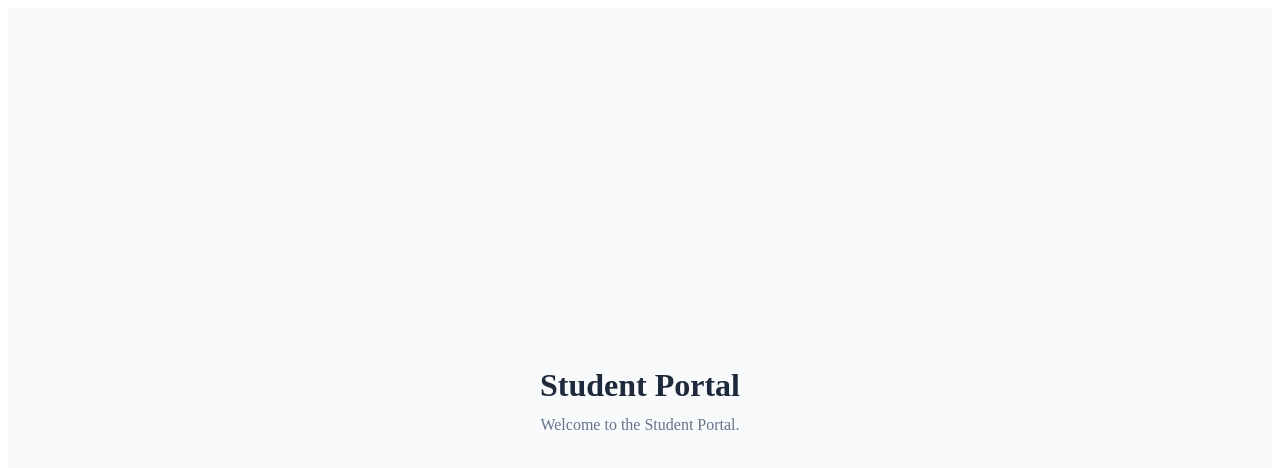
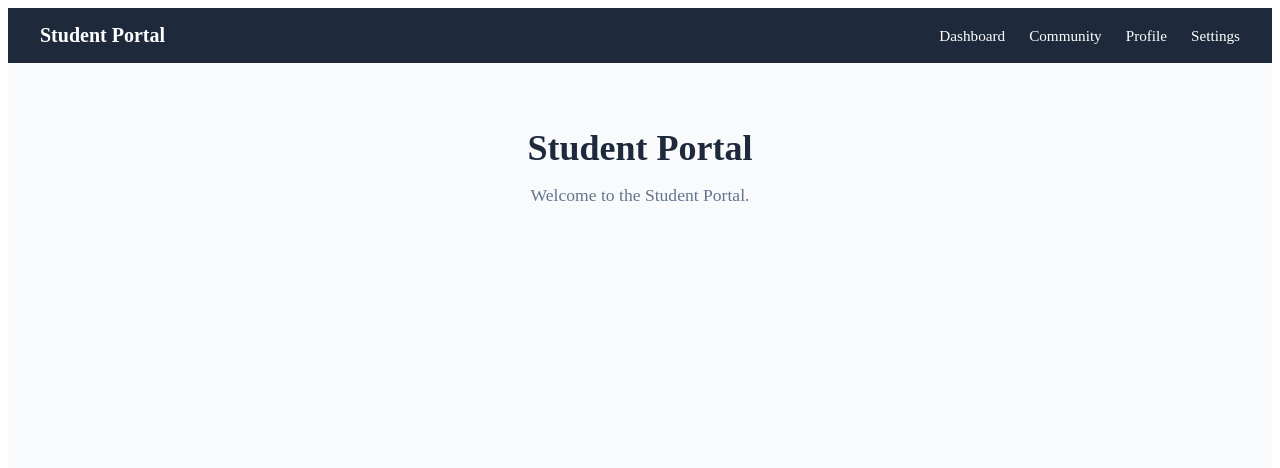
Before and after one commit to Sanjana-Venkatesan/student-portal, a React (Vite) app: page / in a window 1280 px wide. Shown: the top 468 px of the page. Built offline with nearby package versions, Linux system fonts and the light colour scheme.

Commit message:
Navbar aligment corrected

```diff
--- a/src/App.jsx
+++ b/src/App.jsx
@@ -1,32 +1,43 @@
+import Navbar from "./components/Navbar.jsx";
+
 function App() {
   const styles = {
-    container: {
+    app: {
       minHeight: "100vh",
-      display: "flex",
-      flexDirection: "column",
-      alignItems: "center",
-      justifyContent: "center",
       backgroundColor: "#f8fafc",
       color: "#1e293b",
     },
 
+    main: {
+      maxWidth: "1200px",
+      margin: "0 auto",
+      padding: "4rem 2rem",
+      textAlign: "center",
+    },
+
     title: {
-      fontSize: "2rem",
+      margin: 0,
+      fontSize: "2.25rem",
       fontWeight: "600",
-      margin: 0,
     },
 
     text: {
-      fontSize: "1rem",
+      marginTop: "1rem",
+      fontSize: "1.1rem",
       color: "#64748b",
-      marginTop: "0.75rem",
     },
   };
 
   return (
-    <div style={styles.container}>
-      <h1 style={styles.title}>Student Portal</h1>
-      <p style={styles.text}>Welcome to the Student Portal.</p>
+    <div style={styles.app}>
+      <Navbar />
+
+      <main style={styles.main}>
+        <h1 style={styles.title}>Student Portal</h1>
+        <p style={styles.text}>
+          Welcome to the Student Portal.
+        </p>
+      </main>
     </div>
   );
 }
--- a/src/components/Navbar.jsx
+++ b/src/components/Navbar.jsx
@@ -1,45 +1,65 @@
-import Navbar from "./components/Navbar.jsx";
+import { Link } from "react-router-dom";
 
-function App() {
+function Navbar() {
   const styles = {
-    app: {
-      minHeight: "100vh",
-      backgroundColor: "#f8fafc",
-      color: "#1e293b",
-    },
-
-    main: {
-      maxWidth: "1200px",
-      margin: "0 auto",
-      padding: "4rem 2rem",
-      textAlign: "center",
+    navbar: {
+      display: "flex",
+      justifyContent: "space-between",
+      alignItems: "center",
+      padding: "1rem 2rem",
+      backgroundColor: "#1e293b",
+      color: "white",
     },
 
     title: {
+      fontSize: "1.25rem",
+      fontWeight: "600",
       margin: 0,
-      fontSize: "2.25rem",
-      fontWeight: "600",
     },
 
-    text: {
-      marginTop: "1rem",
-      fontSize: "1.1rem",
-      color: "#64748b",
+    links: {
+      display: "flex",
+      gap: "1.5rem",
+      listStyle: "none",
+      margin: 0,
+      padding: 0,
+    },
+
+    link: {
+      color: "white",
+      textDecoration: "none",
+      fontSize: "0.95rem",
     },
   };
 
   return (
-    <div style={styles.app}>
-      <Navbar />
+    <nav style={styles.navbar}>
+      <h1 style={styles.title}>Student Portal</h1>
 
-      <main style={styles.main}>
-        <h1 style={styles.title}>Student Portal</h1>
-        <p style={styles.text}>
-          Welcome to the Student Portal.
-        </p>
-      </main>
-    </div>
+      <ul style={styles.links}>
+        <li>
+          <Link to="/dashboard" style={styles.link}>
+            Dashboard
+          </Link>
+        </li>
+        <li>
+          <Link to="/community" style={styles.link}>
+            Community
+          </Link>
+        </li>
+        <li>
+          <Link to="/profile" style={styles.link}>
+            Profile
+          </Link>
+        </li>
+        <li>
+          <Link to="/settings" style={styles.link}>
+            Settings
+          </Link>
+        </li>
+      </ul>
+    </nav>
   );
 }
 
-export default App;
+export default Navbar;
```
